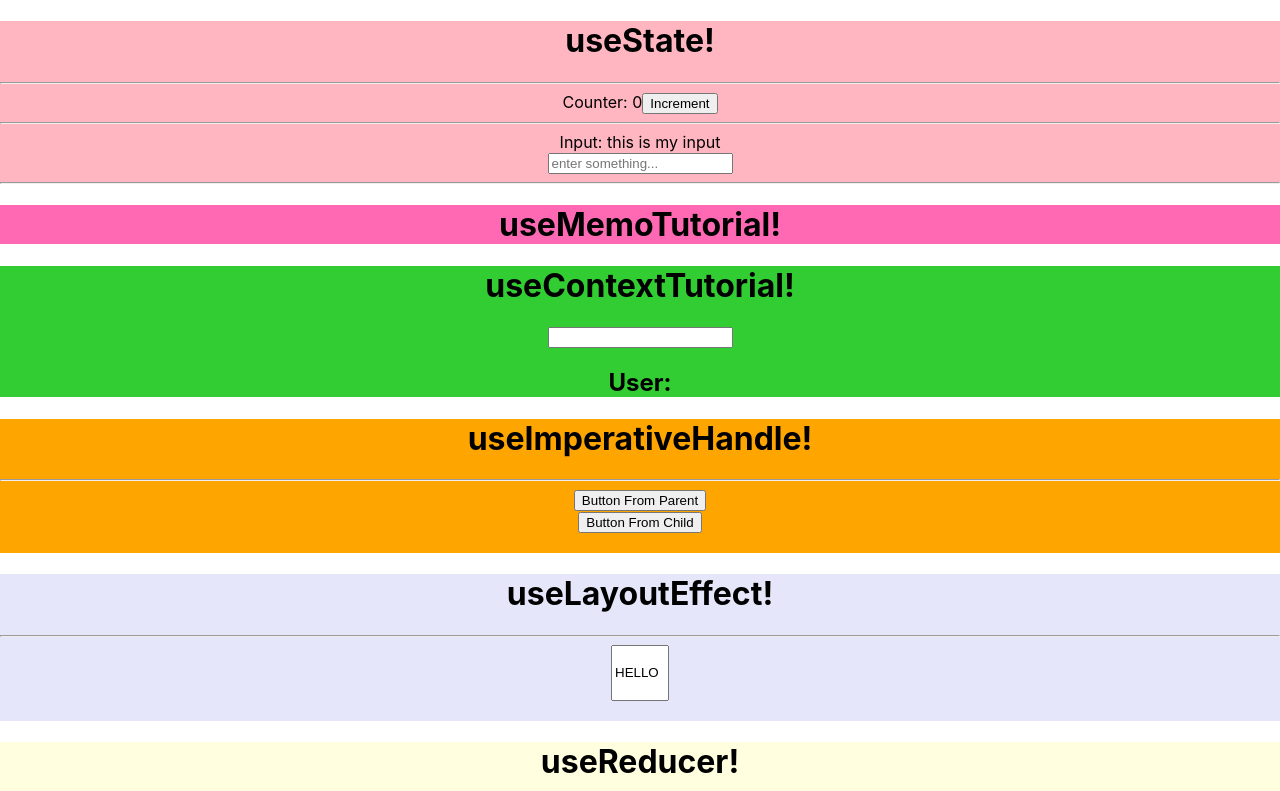
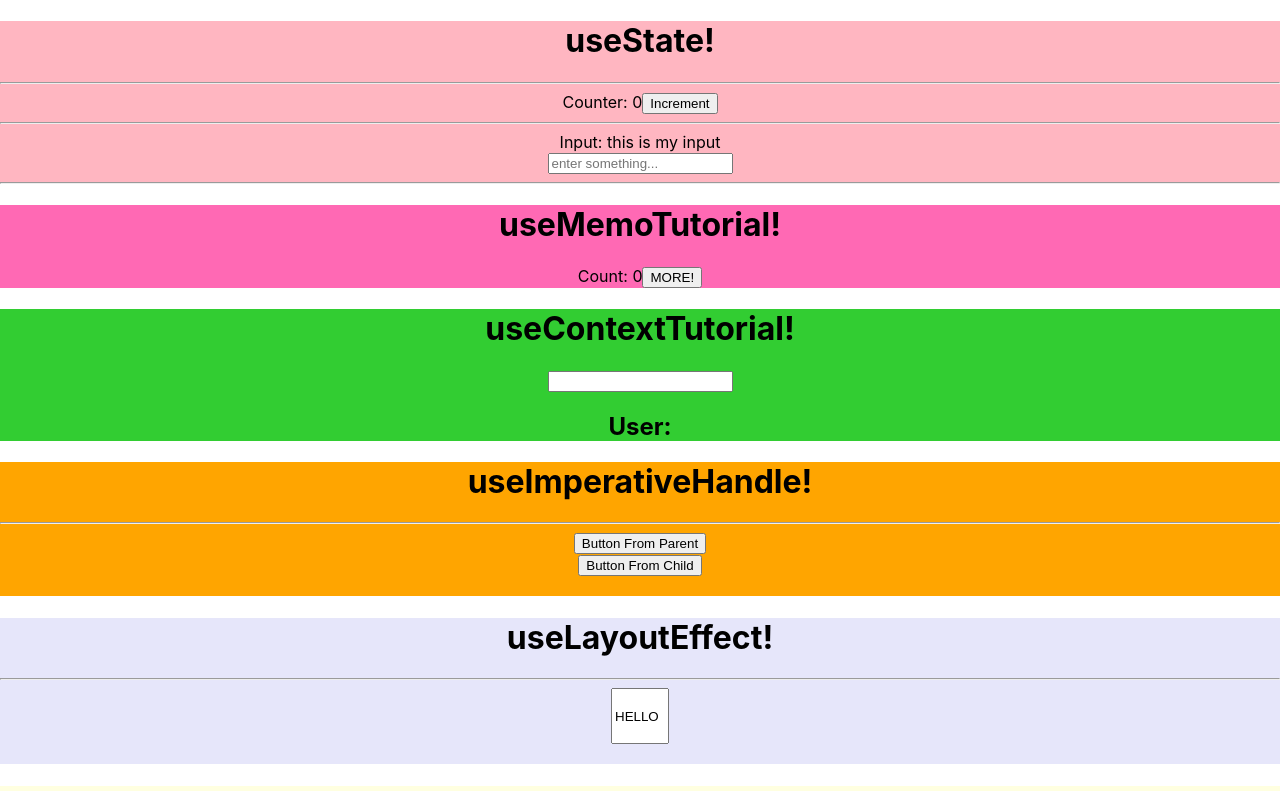
Before and after one commit to ocjarman/react_hooks_course, a React (Create React App) app: page / in a window 1280 px wide. Shown: the top 791 px of the page. Built offline with nearby package versions, Linux system fonts and the light colour scheme; no server answers.

Commit message:
before utilizing useMemo --comments for reasons why added

```diff
--- a/src/components/UseMemo/MemoTutorial.js
+++ b/src/components/UseMemo/MemoTutorial.js
@@ -1,8 +1,9 @@
-import React, { useEffect, useState } from "react";
+import React, { useEffect, useState, useMemo } from "react";
 import axios from "axios";
 
 const MemoTutorial = () => {
   const [data, setData] = useState(null);
+  const [count, setCount] = useState(0);
 
   useEffect(() => {
     axios
@@ -10,6 +11,8 @@ const MemoTutorial = () => {
       .then((response) => setData(response.data));
   }, []);
 
+  //this fxn will be recreated every rerender of this component --> very inefficient!
+  //when you have large computations on the frontend, use useMemo
   const findLongestName = (comments) => {
     if (!comments) return null;
     let longestName = "";
@@ -20,13 +23,19 @@ const MemoTutorial = () => {
       }
     }
     console.log("THIS WAS COMPUTED");
+    return longestName;
   };
 
-  findLongestName();
+  const increment = () => {
+    setCount(count + 1);
+  };
 
   return (
     <div style={{ backgroundColor: "hotpink" }}>
       <h1>useMemoTutorial!</h1>
+      <div>{findLongestName(data)}</div>
+      Count: {count}
+      <button onClick={increment}>MORE!</button>
     </div>
   );
 };
```
